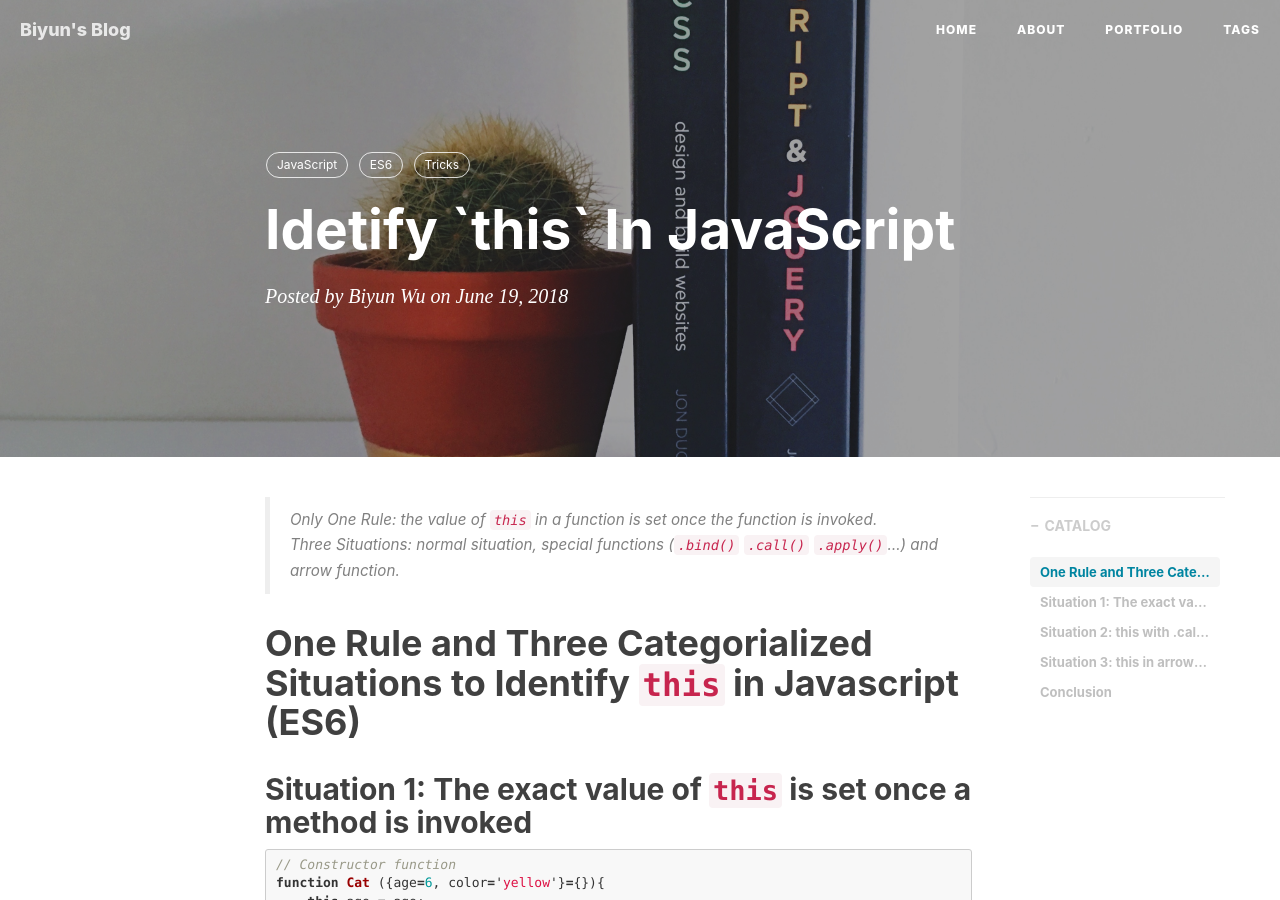
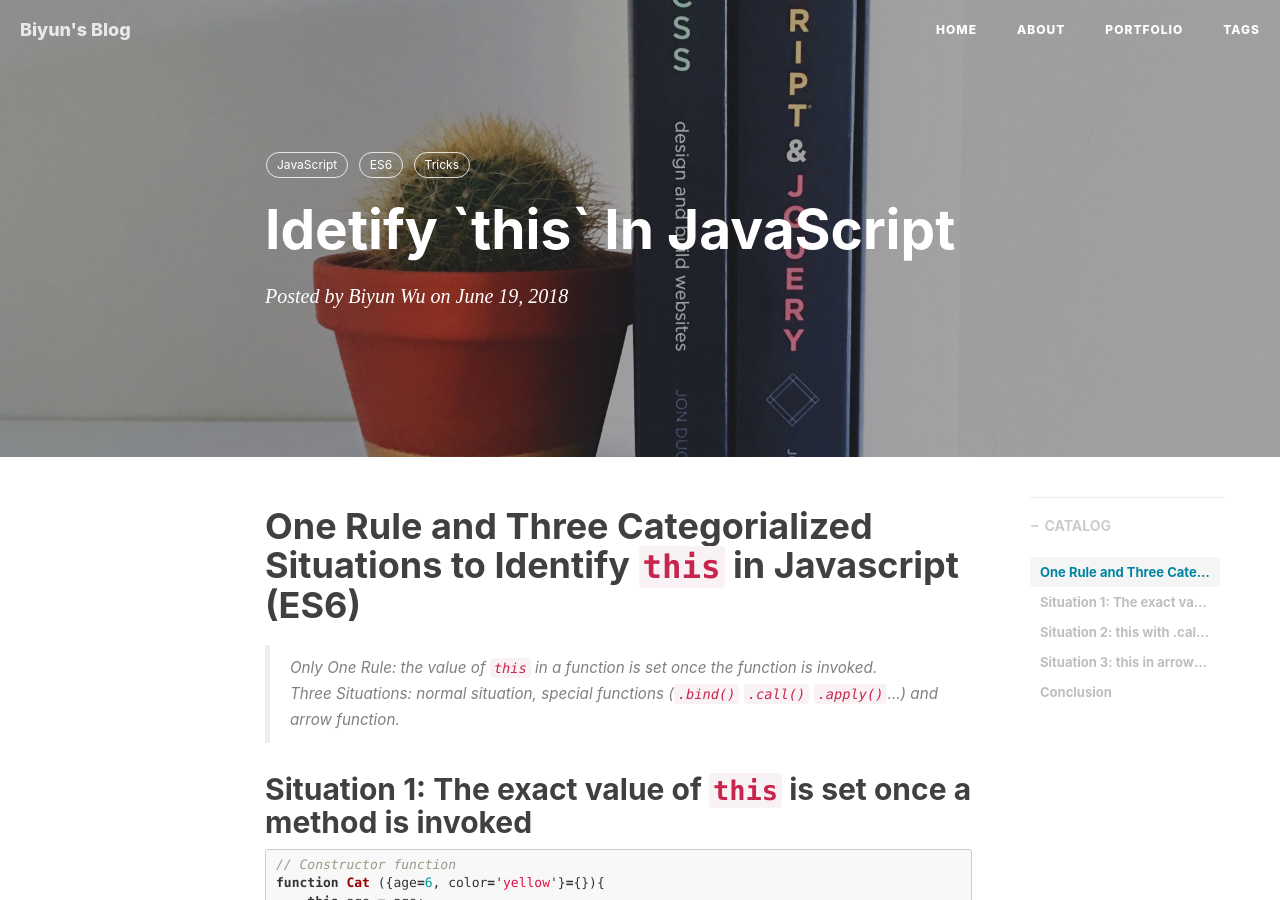
Before and after one commit to biyunwu/biyunwu.github.io, a Jekyll site: the page built from _posts/2018-06-19-identify-this-in-javascript.md, in a window 1280 px wide and 900 px high. Built offline with Jekyll 4.4.1, drawn with Linux system fonts in a browser that asks for light colours; nearby versions of some CDN libraries; comment, search, counter and statistics services are not loaded.

Commit message:
Adjust the article's structure

```diff
--- a/_posts/2018-06-19-identify-this-in-javascript.md
+++ b/_posts/2018-06-19-identify-this-in-javascript.md
@@ -14,11 +14,11 @@ tags:
     - Tricks
 ---
 
+# One Rule and Three Categorialized Situations to Identify `this` in Javascript (ES6)
+
 > Only One Rule: the value of `this` in a function is set once the function is invoked.
 >
 > Three Situations: normal situation, special functions (`.bind()` `.call()` `.apply()`...) and arrow function.
-
-# One Rule and Three Categorialized Situations to Identify `this` in Javascript (ES6)
 
 ## Situation 1: The exact value of `this` is set once a method is invoked
 
```
